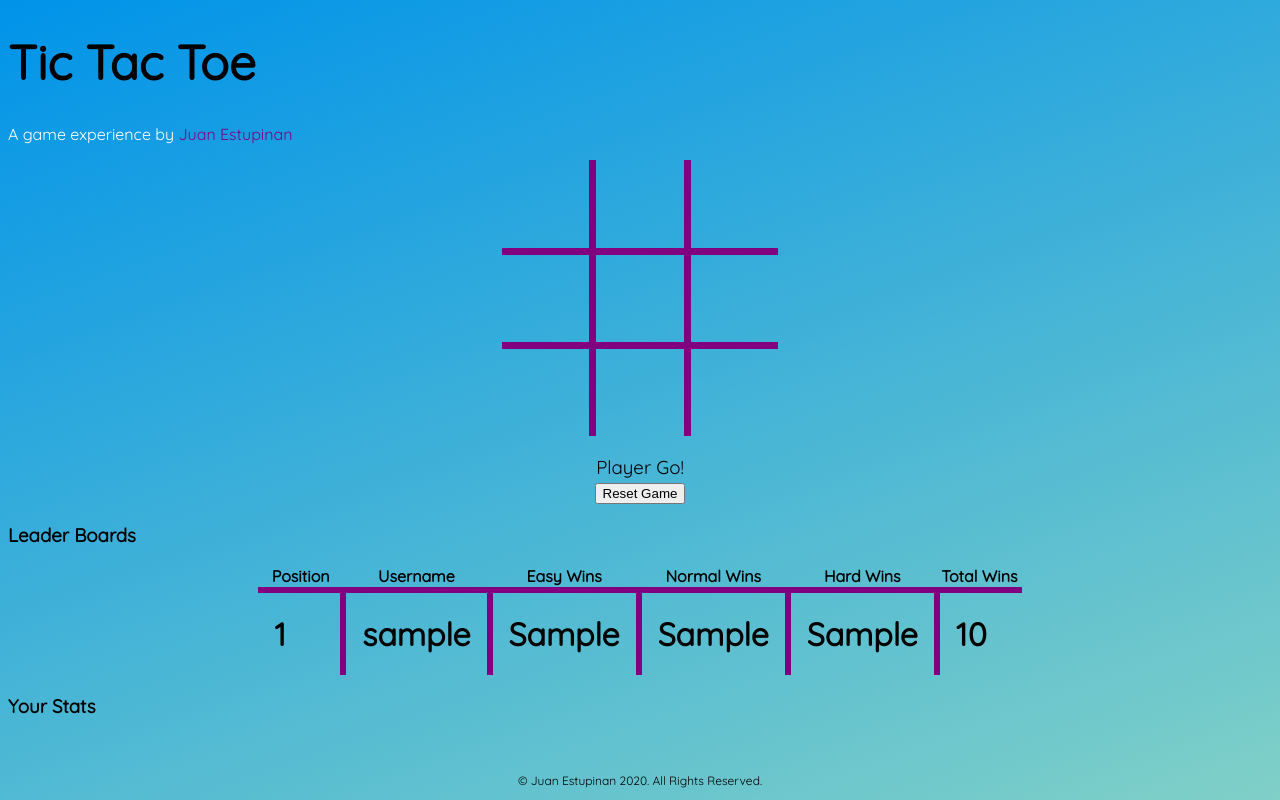
After one commit to juan210012/tictactoe-JP, a PHP site: page /PHP/TicTacToeA2.php in a window 1280 px wide. The commit adds this page. Run offline with PHP 8.4, Linux system fonts and the light colour scheme; tables that the repository leaves empty or names only in its code hold one stand-in row (values such as "Sample post").

Commit message:
Moddified tictactoe file
Modified its CSS file to look more like the website theme and added the php code so I can access and display the leaderboards and have a personalized screen if logged in.

```diff
--- a/CSS/TicTacToeA2.css
+++ b/CSS/TicTacToeA2.css
@@ -2,28 +2,61 @@
 Name: Juan Estupinan
 Student Number: 991593151
 */
+html {
+    background-color: #0093E9;
+    background-image: linear-gradient(160deg, #0093E9 0%, #80D0C7 100%);
+    width: 100%;
+    height: 100%;
+    font-family: 'Quicksand', sans-serif;
+}
 
-body {
-    font-family: sans-serif;
+.board {
     font-size: 14pt;
     margin: 0 auto;
     text-align: center;
     width: 680px;
 }
 
+.title {
+    font-size: 3em;
+    text-align: left;
+}
+
+.myName {
+    color: white;
+    text-align: left;
+}
+
+.myName span {
+    color: purple;
+}
+
+.copyright {
+    font-size: 0.75em;
+    text-align: center;
+    position: absolute;
+    bottom: 0;
+    width:100%;
+    left:0;
+}
+
 /* formatting for game board table */
 table {
     margin: 0 auto;
+    border-collapse: collapse;
 }
 
 td {
-    border: 1px solid blue;
+    border: 1px solid purple;
     width: 50px;
     height: 50px;
-    font-size: 1.6em;
-    font-family: sans-serif;
+    font-size: 2em;
+    font-weight: bolder;
 }
-
+tr, td {
+    padding: 0.5em;
+    border-width: 0.2em;
+}
 /* these four turn off outer borders */
 tr:first-child td {
     border-top: none;
--- a/CSS/formatting.css
+++ b/CSS/formatting.css
@@ -15,6 +15,7 @@ html {
 .myName span {
     color: purple;
 }
+
 .mainPart {
     position:absolute;
     top:50%;
--- /dev/null
+++ b/PHP/TicTacToeA2.php
@@ -0,0 +1,122 @@
+<?php
+  require("connect.php");
+?>
+<!DOCTYPE HTML>
+<!--
+Name: Juan Estupinan
+Student Number: 991593151
+-->
+<html lang="en">
+  <head lang="en">
+    <link href="https://fonts.googleapis.com/css2?family=Bebas+Neue&display=swap" rel="stylesheet">
+    <link href="https://fonts.googleapis.com/css2?family=Quicksand&display=swap" rel="stylesheet">
+    <link rel="stylesheet" type="text/css" href="../CSS/TicTacToeA2.css">
+    <meta charset="utf-8">
+  </head>
+<!-- main content -->
+  <body>
+    <h1 class="title">Tic Tac Toe</h1>
+    <p class="myName">A game experience by <span>Juan Estupinan</span></p>
+    <!-- game board -->
+    <div class="board">
+    <?php
+      if(isset($_SESSION["loggedin"]) && $_SESSION["loggedin"] === true){
+        $command = "SELECT `userName` FROM `userInfo` WHERE `userName`=?";
+        $stmt = $dbConn->prepare($command);
+        $execOk = $stmt->execute([$_SESSION["userName"]]);
+
+        if($execOk) {
+          echo "<h2>Welcome " . $stmt->fetchColumn() . "</h2>";
+        }
+      }
+    ?>
+      <table>
+        <tr>
+          <td></td>
+          <td></td>
+          <td></td>
+        </tr>
+        <tr>
+          <td></td>
+          <td></td>
+          <td></td>
+        </tr>
+        <tr>
+          <td></td>
+          <td></td>
+          <td></td>
+        </tr>
+      </table>
+      <!--
+        TODO: ADD A DIFFICULTY AND X OR O SELECTION SYSTEM
+      -->
+      <!-- play information and controls -->
+      <p>Player <span id="player"></span> Go!<br>
+      <button id="reset">Reset Game</button>
+      </p>
+    </div>
+    <div>
+      <h3>Leader Boards</h3>
+      <table>
+        <tr>
+          <th>Position</th>
+          <th>Username</th>
+          <th>Easy Wins</th>
+          <th>Normal Wins</th>
+          <th>Hard Wins</th>
+          <th>Total Wins</th>
+      </tr>
+        <?php
+          $command = "SELECT `userName`, `wins`, `nWins`, `aWins`, `totalWins` FROM `userInfo` ORDER BY `totalWins` DESC, `userName` ASC";
+          $stmt = $dbConn->prepare($command);
+          $execOk = $stmt->execute();
+
+          if ($execOk) {
+            $pos = 1;
+            while($rows = $stmt->fetch()) {
+              if ($pos < 11) {
+                echo "<tr>";
+                echo "<td>" . $pos . "</td>";
+                echo "<td>" . $rows["userName"] . "</td>";
+                echo "<td>" . $rows["wins"] . "</td>";
+                echo "<td>" . $rows["nWins"] . "</td>";
+                echo "<td>" . $rows["aWins"] . "</td>";
+                echo "<td>" . $rows["totalWins"] . "</td>";
+                echo "</tr>";
+              }
+              if (isset($_SESSION["loggedin"]) && $_SESSION["loggedin"] === true && $rows["userName"] == $_SESSION["userName"]) {
+                $playerPos = $pos;
+              }
+              $pos++;
+            }
+          }
+        ?>
+      </table>
+    </div>
+          <h3>Your Stats</h3>
+    <?php
+      if(isset($_SESSION["loggedin"]) && $_SESSION["loggedin"] === true){
+        $command = "SELECT `userName`, `wins`, `nWins`, `aWins`, `totalWins` FROM `userInfo` WHERE `userName`=?";
+        $stmt = $dbConn->prepare($command);
+        $execOk = $stmt->execute([$_SESSION["userName"]]);
+
+        if($execOk) {
+          while($rows = $stmt->fetch()) {
+            echo "<p> " . $playerPos . " " . $_SESSION["userName"] . " Easy Wins: " . $rows["wins"] . " Normal Wins: " . $rows["nWins"] . " Hard Wins: " . $rows["aWins"] . " Total Wins: " . $rows["totalWins"] . "</p>";
+          }
+        }
+      }
+    ?>
+    <!-- footer -->
+    <p class="copyright">© Juan Estupinan 2020. All Rights Reserved.</p>
+
+    <!-- hidden elements used for displaying results -->
+    <div id="message">
+      <p>GAME OVER!</p>
+        <h3 id="winner"></h3>
+      <p>&mdash;click anywhere in the box to dismiss this message&mdash;</p>
+    </div>
+    <div id="overlay"></div>
+    <script src="../JS/TicTacToeA2.js"></script>
+  </body>
+</html>
--- a/PHP/login.php
+++ b/PHP/login.php
@@ -17,7 +17,7 @@
         // Store data in session variables
         $_SESSION["loggedin"] = true;
         $_SESSION["userName"] = $userName;
-        header("location: ../HTML/TicTacToeA2.html");
+        header("location: TicTacToeA2.php");
         exit();
     } else {
         header("location: ../HTML/errorPage.html");
--- a/index.php
+++ b/index.php
@@ -15,7 +15,7 @@ if(isset($_SESSION["loggedin"]) && $_SESSION["loggedin"] === true){
     </head>
     <body>
         <h1 class="title">Tic Tac Toe</h1>
-        <p  class="myName">A game experience by <span>Juan Estupinan</span></p>
+        <p class="myName">A game experience by <span>Juan Estupinan</span></p>
         <div class="mainPart">
             <h1 class="header">Welcome</h1>
             <form method="post" action="PHP/login.php">
@@ -26,7 +26,7 @@ if(isset($_SESSION["loggedin"]) && $_SESSION["loggedin"] === true){
                 <input class="submitButton" type="submit" value="Log In"><br><br>
             </form>
             <a href="HTML/createAccount.html" title="Create New Account">Create New Account</a> <b>||</b>
-            <a href="HTML/TicTacToeA2.html" title="Play as Guest">Play as Guest</a>
+            <a href="PHP/TicTacToeA2.php" title="Play as Guest">Play as Guest</a>
         </div>
         <p class="copyright">© Juan Estupinan 2020. All Rights Reserved.</p>
     </body>
```
Also changed, not shown: HTML/TicTacToeA2.html (deleted, +0 -52 lines).
